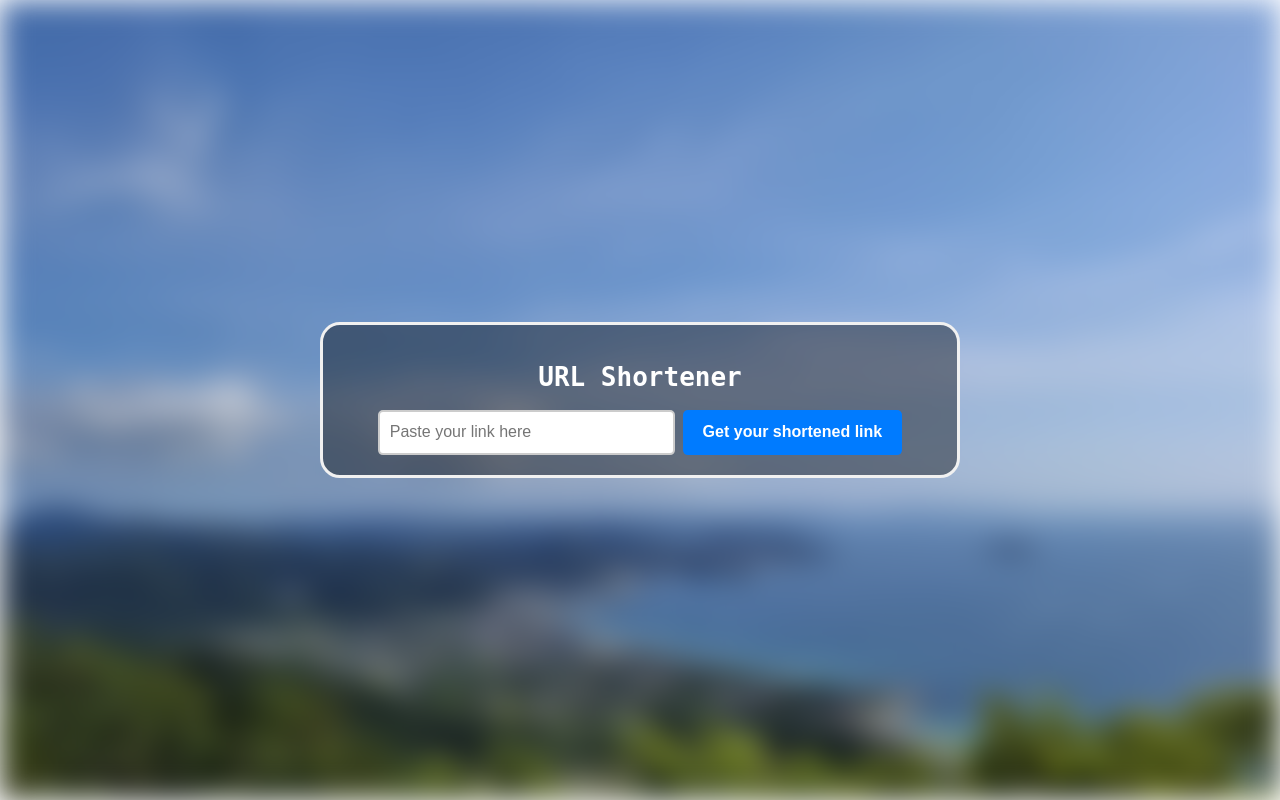
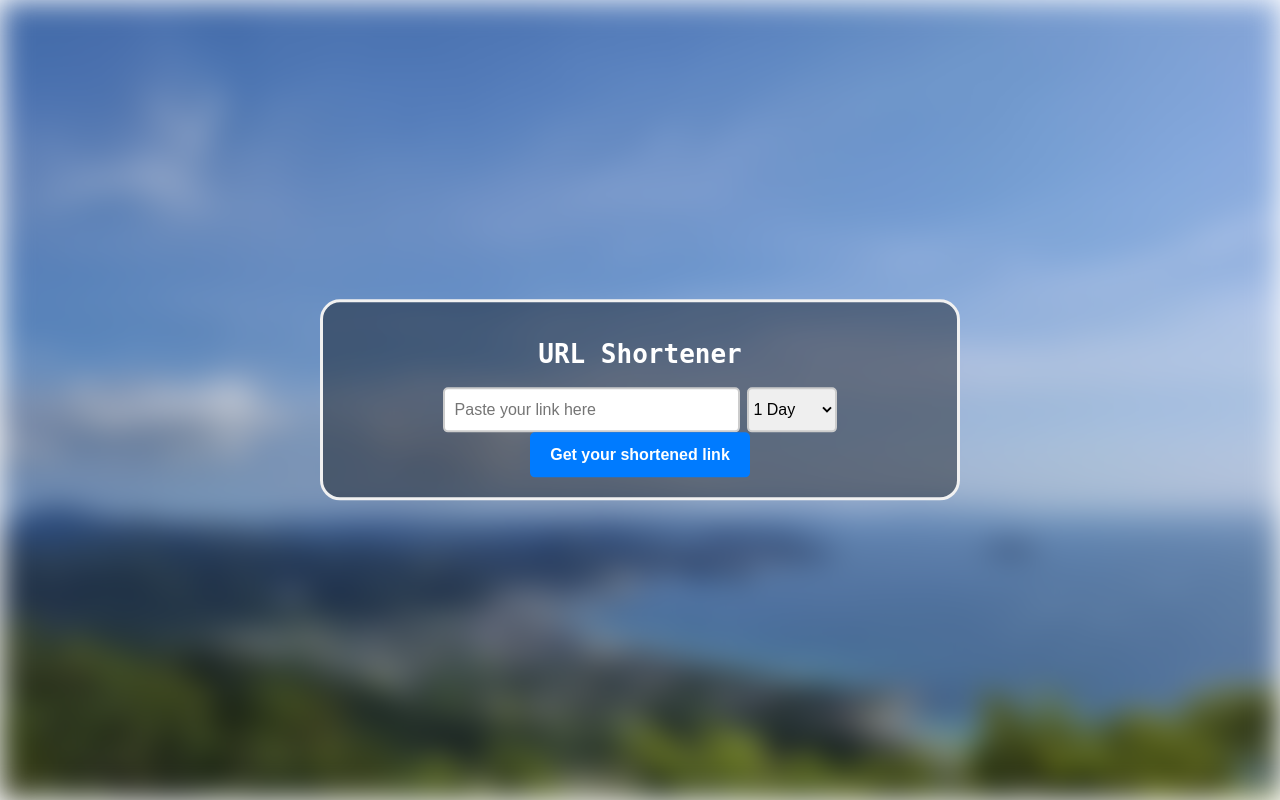
Before and after one commit to RenDev00/url_shortener, a Flask app: page / in a window 1280 px wide. Run offline with Flask 3, Linux system fonts and the light colour scheme.

Commit message:
Updated frontend with validity period field and style

```diff
--- a/src/static/css/main.css
+++ b/src/static/css/main.css
@@ -24,6 +24,15 @@ html {
 
 .url-input:focus {
     border-color: #007BFF;
+}
+
+.validity-period {
+    font-size: 16px;
+    font-family: Arial, sans-serif;
+    height: 45px;
+    border: 2px solid #ccc;
+    border-radius: 5px;
+    outline: none;
 }
 
 .ui-button-container {
--- a/src/templates/index.html
+++ b/src/templates/index.html
@@ -19,6 +19,13 @@
     <h1>URL Shortener</h1>
     <form method="POST">
         <input type="url" name="original-url" class="url-input" placeholder="Paste your link here">
+        <select name="validity-period" class="validity-period">
+            <option value="1 D">1 Day</option>
+            <option value="10 D">10 Days</option>
+            <option value="1 M">1 Month</option>
+            <option value="6 M">6 Months</option>
+            <option value="12 M">1 Year</option>
+        </select>
         <button type="submit" class="ui-button">Get your shortened link</button>
     </form>
     {% endif%}
```
